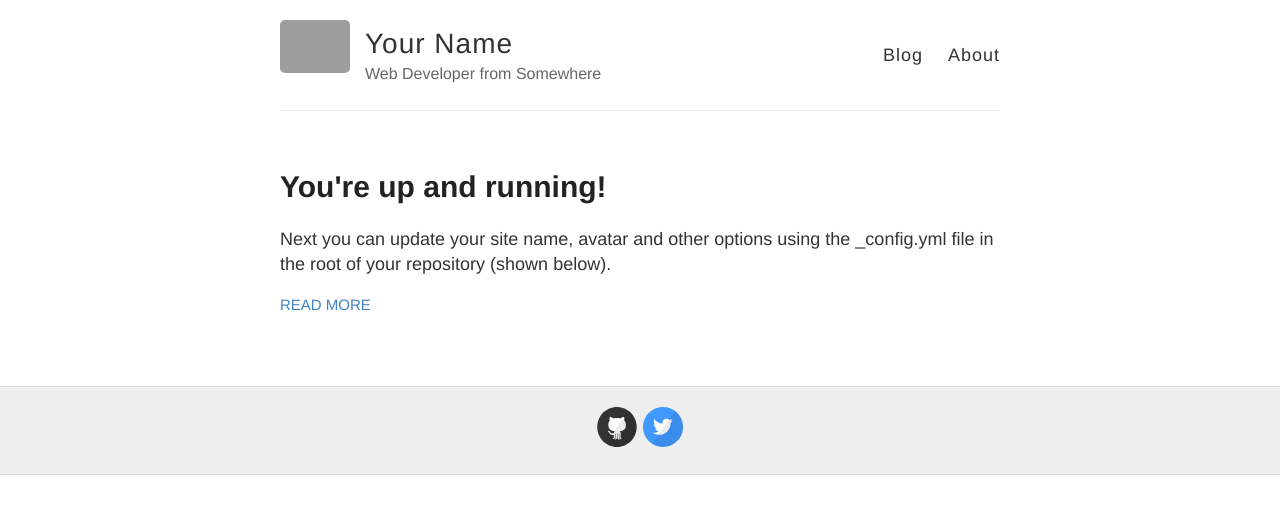
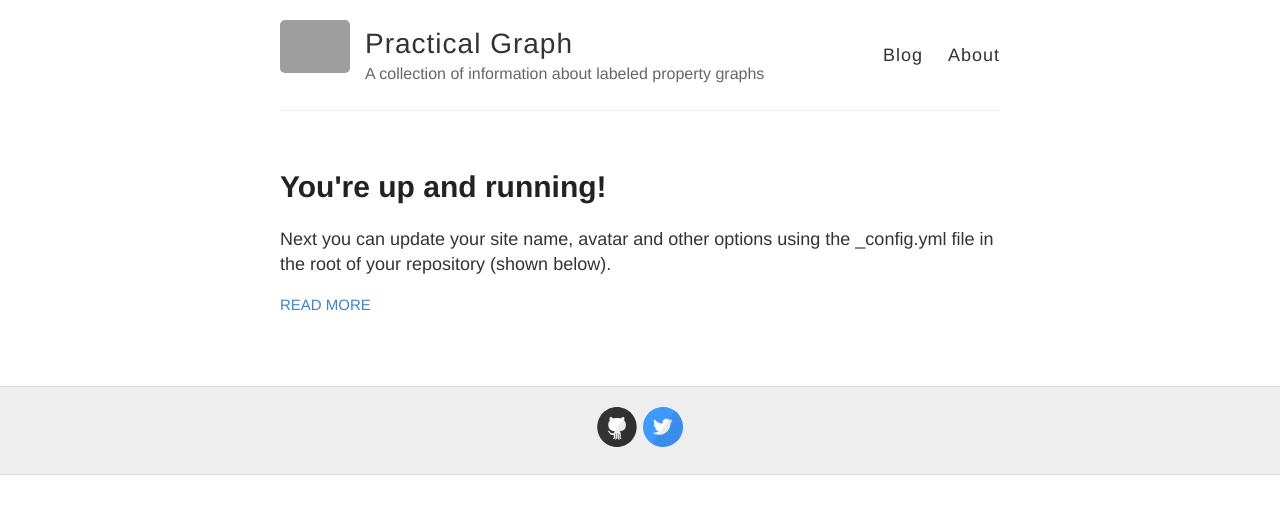
Before and after one commit to practicalgraph/practicalgraph.github.io, a Jekyll site: the page built from index.html, in a window 1280 px wide. Shown: the top 514 px of the page. Built offline with Jekyll 4.4.1, drawn with Linux system fonts in a browser that asks for light colours; grey boxes are pictures that could not be loaded.

Commit message:
Updated configuration information

```diff
--- a/_config.yml
+++ b/_config.yml
@@ -3,10 +3,10 @@
 #
 
 # Name of your site (displayed in the header)
-name: Your Name
+name: Practical Graph
 
 # Short bio or description (displayed in the header)
-description: Web Developer from Somewhere
+description: A collection of information about labeled property graphs
 
 # URL of your avatar or profile pic (you could use your GitHub profile pic)
 avatar: https://raw.githubusercontent.com/barryclark/jekyll-now/master/images/jekyll-logo.png
@@ -21,16 +21,15 @@ footer-links:
   email:
   facebook:
   flickr:
-  github: barryclark/jekyll-now
+  github: practicalgraph
   instagram:
   linkedin:
   pinterest:
   rss: # just type anything here for a working RSS icon
-  twitter: jekyllrb
+  twitter: practicalgraph
   stackoverflow: # your stackoverflow profile, e.g. "users/50476/bart-kiers"
   youtube: # channel/<your_long_string> or user/<user-name>
   googleplus: # anything in your profile username that comes after plus.google.com/
-
 
 # Enter your Disqus shortname (not your username) to enable commenting on posts
 # You can find your shortname on the Settings page of your Disqus account
@@ -47,7 +46,7 @@ url:
 # (http://yourusername.github.io/repository-name)
 # and NOT your User repository (http://yourusername.github.io)
 # then add in the baseurl here, like this: "/repository-name"
-baseurl: ""
+baseurl: ''
 
 #
 # !! You don't need to change any of the configuration flags below !!
```
